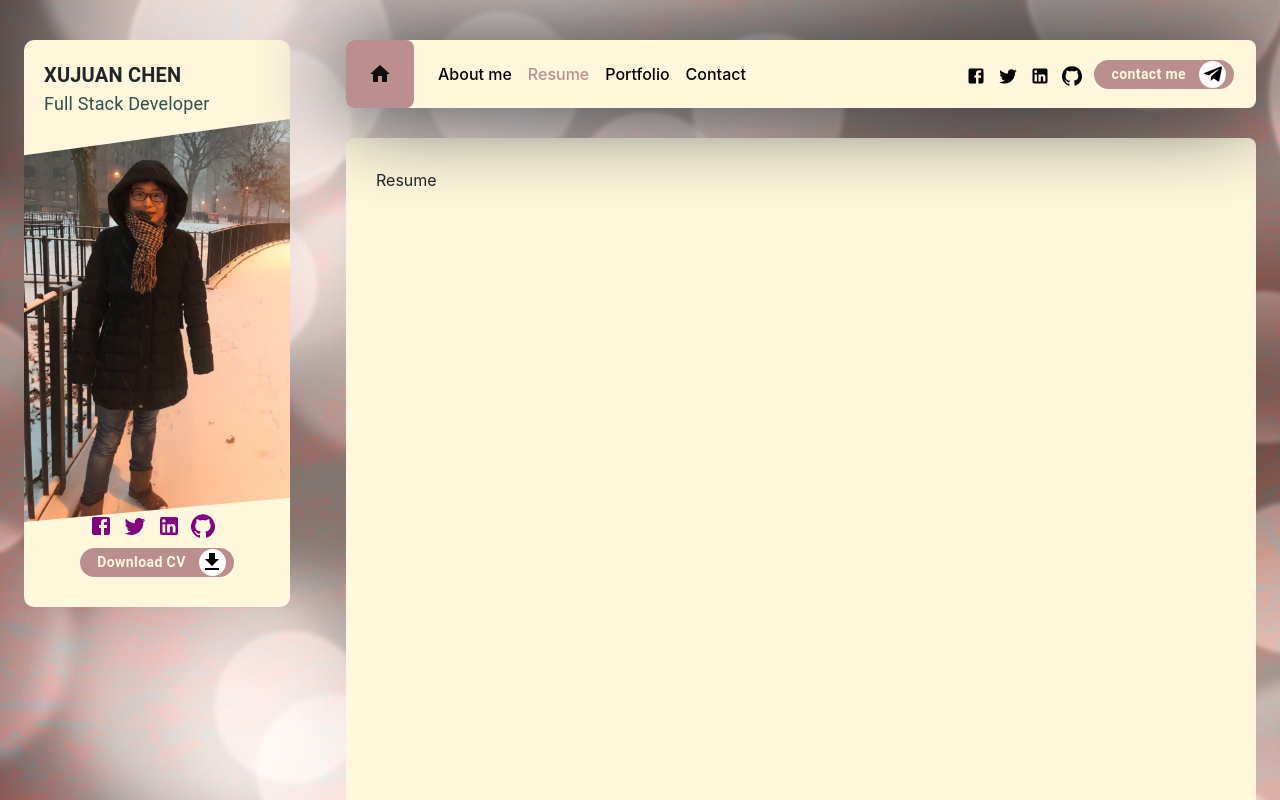
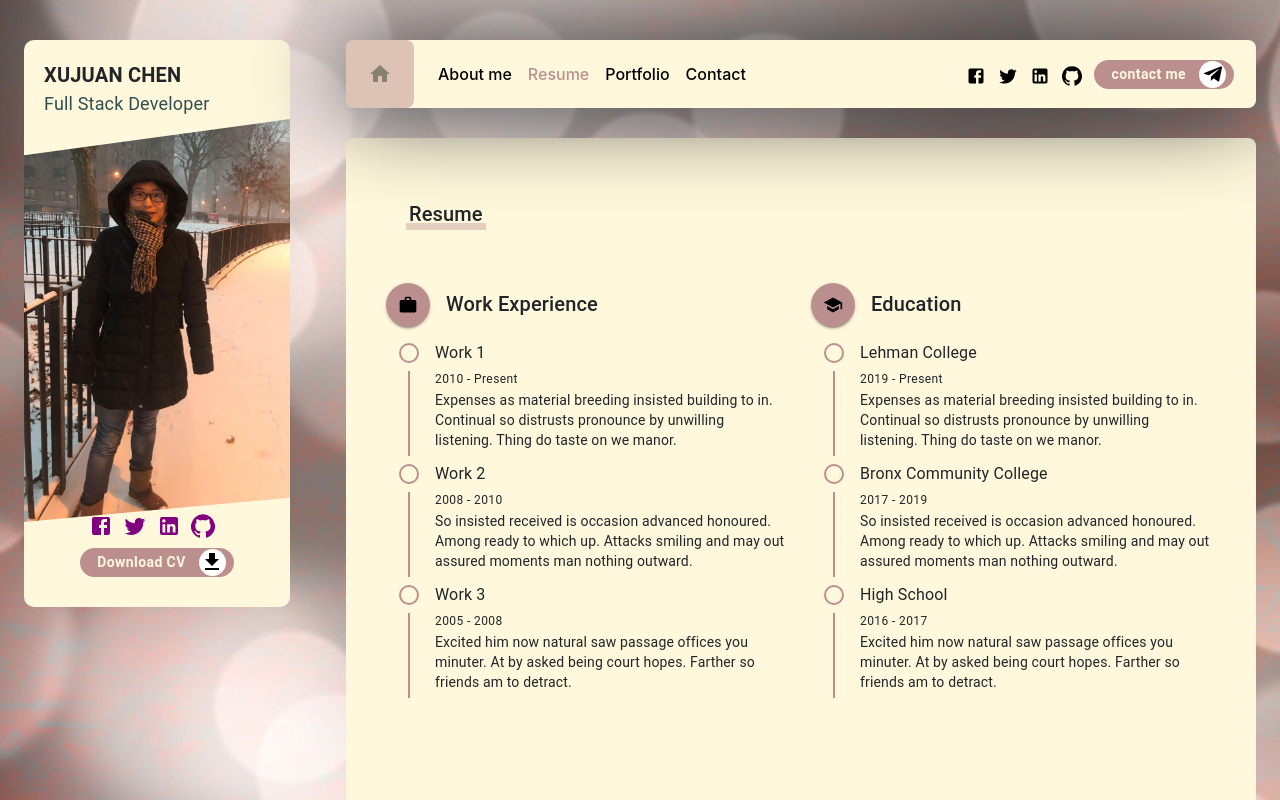
Before and after one commit to xujuanchen2020/resume, a React (Create React App) app: page /resume in a window 1280 px wide. Shown: the top 800 px of the page. Built offline with nearby package versions, Linux system fonts and the light colour scheme.

Commit message:
resume page

```diff
--- a/src/components/Button/ButtonStyle.css
+++ b/src/components/Button/ButtonStyle.css
@@ -7,7 +7,6 @@
     line-height: 15px !important;
     min-width: 100px !important;
     outline: none !important;
-
 }
 
 .custom_btn .btn_icon_container{
--- a/src/components/Header/Header.js
+++ b/src/components/Header/Header.js
@@ -1,6 +1,6 @@
 import React from 'react';
 import 'bootstrap/dist/css/bootstrap.min.css';
-import {Button, Form, FormControl, Nav, Navbar, NavDropdown } from 'react-bootstrap';
+import { Nav, Navbar } from 'react-bootstrap';
 import {Browser as Link, NavLink, withRouter} from 'react-router-dom';
 import HomeIcon from '@material-ui/icons/Home';
 import reuseData from '../../utils/reuseData';
--- a/src/components/Header/HeaderStyle.css
+++ b/src/components/Header/HeaderStyle.css
@@ -33,6 +33,7 @@
     justify-content: center;
     align-items: center;
     border-radius: 8px;
+    opacity: 0.5;
 }
 
 .header .header_right{
--- a/src/components/Profile/Profile.js
+++ b/src/components/Profile/Profile.js
@@ -2,9 +2,7 @@ import React from 'react'
 import myImage from '../../images/image.jpeg'
 import {Typography} from '@material-ui/core'
 import './ProfileStyle.css'
-import MyTimeline from '../Timeline/Timeline'
 import reuseData from '../../utils/reuseData'
-import FaceIcon from '@material-ui/icons/Face'
 import MyButton from '../Button/Button'
 import GetAppIcon from '@material-ui/icons/GetApp';
 
@@ -19,7 +17,6 @@ const Profile = () => {
                 <img src={myImage} alt='photo'/>
             </figure>
             <div className='profile_info'>
-                {/* <MyTimeline  icon={<FaceIcon/>}/> */}
                 <div className='social_icons'>
                     {Object.keys(reuseData.socials).map(key=>
                     (<a href={reuseData.socials[key].link} target='_blank'>
--- a/src/components/Timeline/Timeline.js
+++ b/src/components/Timeline/Timeline.js
@@ -7,11 +7,10 @@ import TimelineContent from '@material-ui/lab/TimelineContent';
 import TimelineDot from '@material-ui/lab/TimelineDot';
 import './TimelineStyle.css';
 import { Typography } from '@material-ui/core';
-import WorkIcon from '@material-ui/icons/Work';
 
 const MyTimeline = ({title, children, icon}) => {
     return (
-        <Timeline className="timeline">
+        <Timeline className={"timeline"}>
 
           <TimelineItem className="timeline_firstItem">
             <TimelineSeparator>
@@ -34,9 +33,9 @@ const MyTimeline = ({title, children, icon}) => {
 
 export const CustomTimelineSeparator = () => {
   return(
-    <TimelineSeparator className="timeline_separator">
-    <TimelineDot variant={'outlined'} className="timeline_dot"/>
-    <TimelineConnector />
+    <TimelineSeparator className={"timeline_separator"}>
+      <TimelineDot variant={'outlined'} className={"timeline_dot"}/>
+      <TimelineConnector />
     </TimelineSeparator>
   )
 }
--- a/src/components/Timeline/TimelineStyle.css
+++ b/src/components/Timeline/TimelineStyle.css
@@ -21,26 +21,26 @@
 
 .timeline .timeline_dot_header{
     color: dimgray;
-    background-color: cornsilk;
+    background-color: rosybrown;
     font-size: small;
     padding: 10px;
 }
 
 .timeline .timeline_dot{
     color: dimgray;
-    border-color: cornsilk;
+    border-color: rosybrown;
     font-size: small;
     padding: 8px;
 }
 
 .timeline .MuiTimelineConnector-root{
-    background-color: cornsilk;
+    background-color: rosybrown;
 }
 
 /* check */
 .timeline .timeline_dot_header > .MuiSvgIcon-root{
     font-size: 20px;
-    color: darkslategray;
+    color: black;
 }
 
 .timeline .timeline_separator{
--- a/src/pages/About/About.js
+++ b/src/pages/About/About.js
@@ -16,27 +16,6 @@ const About = () => {
             <Grid item xs={12}>
                 <Typography variant='body3' className='aboutme_text'>{reuseData.about}</Typography>
             </Grid>
-
-        </Grid>
-
-        {/* Education and experience */}
-        <Grid className='section'>
-
-        </Grid>
-
-        {/* Education and experience */}
-        <Grid className='section'>
-
-        </Grid>
-
-        {/* Education and experience */}
-        <Grid className='section'>
-
-        </Grid>
-
-        {/* Education and experience */}
-        <Grid className='section'>
-
         </Grid>
         </>
     )
--- a/src/pages/Contact/Contact.js
+++ b/src/pages/Contact/Contact.js
@@ -1,11 +1,19 @@
 import React from 'react'
 import './ContactStyle.css'
+import { Grid, Typography } from "@material-ui/core";
 
 const Contact = () => {
     return (
-        <div>
-            Contact me
-        </div>
+        <>
+        {/* Contact me */}
+        <Grid container className='section pb_45 p_30'>
+            <Grid item className="section_title mb_30">
+                <span></span>
+                <Typography variant='h6'>Contact me</Typography>
+            </Grid>
+
+        </Grid>
+        </>
     )
 }
 
--- a/src/pages/Portfolio/Portfolio.js
+++ b/src/pages/Portfolio/Portfolio.js
@@ -1,10 +1,19 @@
 import React from 'react'
+import './PortfolioStyle.css'
+import { Grid, Typography } from "@material-ui/core";
 
 const Portfolio = () => {
     return (
-        <div>
-            Portfolio
-        </div>
+        <>
+        {/* Portfolio */}
+        <Grid container className='section pb_45 p_30'>
+            <Grid item className="section_title mb_30">
+                <span></span>
+                <Typography variant='h6'>Portfolio</Typography>
+            </Grid>
+
+        </Grid>
+        </>
     )
 }
 
--- a/src/pages/Resume/Resume.js
+++ b/src/pages/Resume/Resume.js
@@ -1,10 +1,75 @@
 import React from 'react'
+import './ResumeStyle.css'
+import { Grid, Typography } from "@material-ui/core";
+import MyTimeline, { CustomTimelineSeparator } from '../../components/Timeline/Timeline.js';
+import WorkIcon from '@material-ui/icons/Work';
+import SchoolIcon from '@material-ui/icons/School';
+import reuseData from '../../utils/reuseData';
+import { TimelineItem, TimelineSeparator,
+    TimelineDot, TimelineConnector, TimelineContent } from '@material-ui/lab';
 
 const Resume = () => {
     return (
-        <div>
-            Resume
-        </div>
+        <>
+        {/* Resume */}
+        <Grid container className='section pb_45 p_30'>
+            <Grid item className="section_title">
+                <span></span>
+                <Typography variant='h6'>Resume</Typography>
+            </Grid>
+        </Grid>
+        <Grid>
+            <Grid item xs={12}>
+                <Grid container>
+                    <Grid item sm={12} md={6}>
+                        <MyTimeline
+                        title="Work Experience"
+                        icon={<WorkIcon/>}>
+                            {
+                            reuseData.experience.map(experience =>(
+                            <TimelineItem>
+                                <CustomTimelineSeparator/>
+                                <TimelineContent>
+                            <Typography className="timeline_title">{experience.title}</Typography>
+                            <Typography className="timeline_date" variant="caption">{experience.date}</Typography>
+                            <Typography className="timeline_description" variant="body2">{experience.description}</Typography>
+                                </TimelineContent>
+                            </TimelineItem>))
+                            }
+                        </MyTimeline>
+                    </Grid>
+                    <Grid item sm={12} md={6}>
+                        <MyTimeline
+                        title="Education"
+                        icon={<SchoolIcon/>}>
+                            {
+                            reuseData.education.map(education =>(
+                            <TimelineItem>
+                                <CustomTimelineSeparator/>
+                                <TimelineContent>
+                            <Typography className="timeline_title">{education.title}</Typography>
+                            <Typography className="timeline_date" variant="caption">{education.date}</Typography>
+                            <Typography className="timeline_description" variant="body2">{education.description}</Typography>
+                                </TimelineContent>
+                            </TimelineItem>))
+                            }
+                        </MyTimeline>
+                    </Grid>
+                </Grid>
+            </Grid>
+        </Grid>
+
+
+        {/* Education and experience */}
+        <Grid className='section'>
+
+        </Grid>
+
+        {/* Education and experience */}
+        <Grid className='section'>
+
+        </Grid>
+        </>
     )
 }
 
--- a/src/utils/reuseData.js
+++ b/src/utils/reuseData.js
@@ -32,6 +32,47 @@ export default {
         }
     },
 
-    about: 'Hello, my name is Xujuan Chen. I am a full stack engineer with experience in Angular, AngularJS, Express JS, Node JS, Oracle SQL, MongoDB, and React. \n\nMy dream is to one day start my own business and become an entrepreneur. I am constantly learning new things. Currently those things include gaining more experience with MongoDB, React, Express JS, and Node JS. \n\nMy latest project is a cookbook for developers. You can check it on my resume. It is built with Angular, MongoDB, Express JS, and Node JS. However, I will be rebuilding it using React in the coming months. When I am not learning something new chances are I am creating some YouTube videos.'
+    about: 'Hello, my name is Xujuan Chen. I am a full stack engineer with experience in Angular, AngularJS, Express JS, Node JS, Oracle SQL, MongoDB, and React. \n\nMy dream is to one day start my own business and become an entrepreneur. I am constantly learning new things. Currently those things include gaining more experience with MongoDB, React, Express JS, and Node JS. \n\nMy latest project is a cookbook for developers. You can check it on my resume. It is built with Angular, MongoDB, Express JS, and Node JS. However, I will be rebuilding it using React in the coming months. When I am not learning something new chances are I am creating some YouTube videos.',
+
+    experience: [
+            {
+            title: "Work 1",
+            date: "2010 - Present",
+            description: "Expenses as material breeding insisted building to in. Continual so distrusts pronounce by unwilling listening. Thing do taste on we manor. "
+            },
+
+            {
+            title: "Work 2",
+            date: "2008 - 2010",
+            description: "So insisted received is occasion advanced honoured. Among ready to which up. Attacks smiling and may out assured moments man nothing outward. "
+            },
+
+            {
+            title: "Work 3",
+            date: "2005 - 2008",
+            description: "Excited him now natural saw passage offices you minuter. At by asked being court hopes. Farther so friends am to detract. "
+            },
+
+        ],
+
+    education: [
+        {
+        title: "Lehman College",
+        date: "2019 - Present",
+        description: "Expenses as material breeding insisted building to in. Continual so distrusts pronounce by unwilling listening. Thing do taste on we manor. "
+        },
+
+        {
+        title: "Bronx Community College",
+        date: "2017 - 2019",
+        description: "So insisted received is occasion advanced honoured. Among ready to which up. Attacks smiling and may out assured moments man nothing outward. "
+        },
+
+        {
+        title: "High School",
+        date: "2016 - 2017",
+        description: "Excited him now natural saw passage offices you minuter. At by asked being court hopes. Farther so friends am to detract. "
+        }
+    ]
 
 }
```
Also changed, not shown: 1 other file (tests, documents, lock files or other folders).
